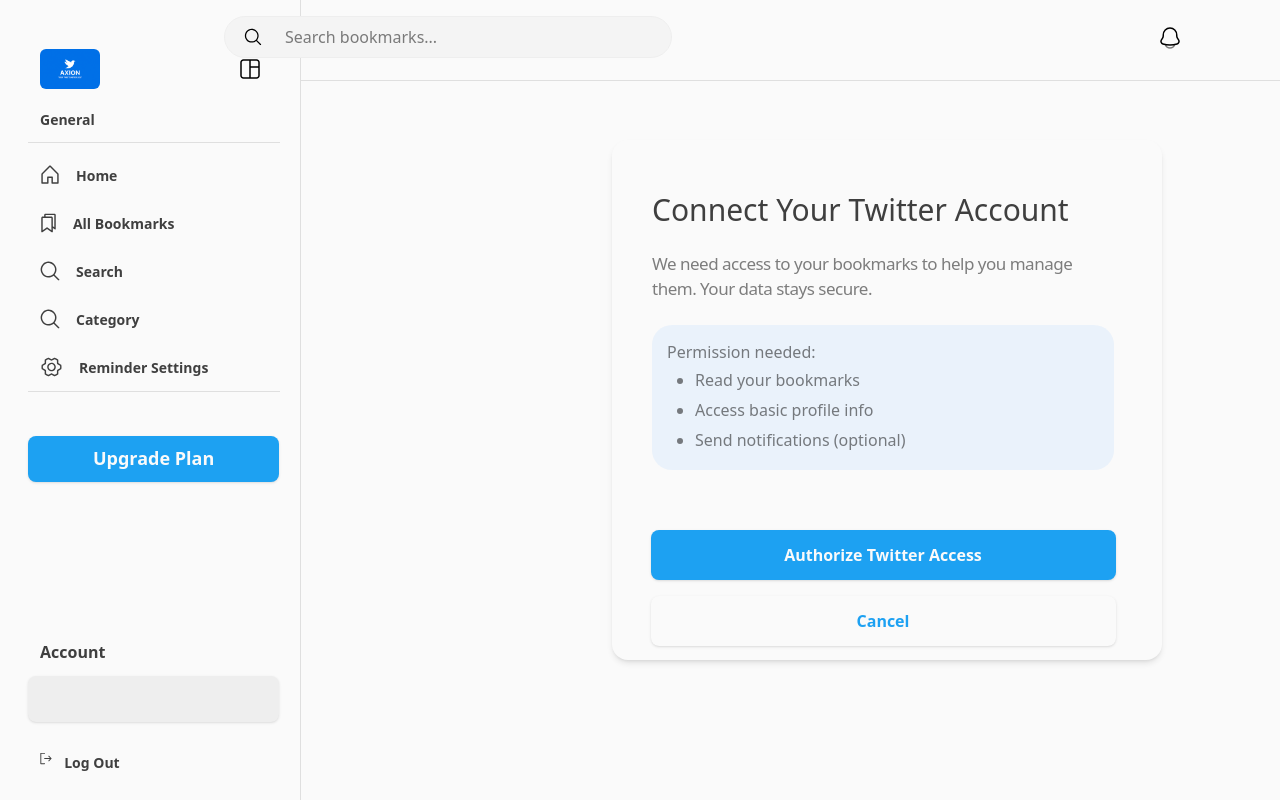
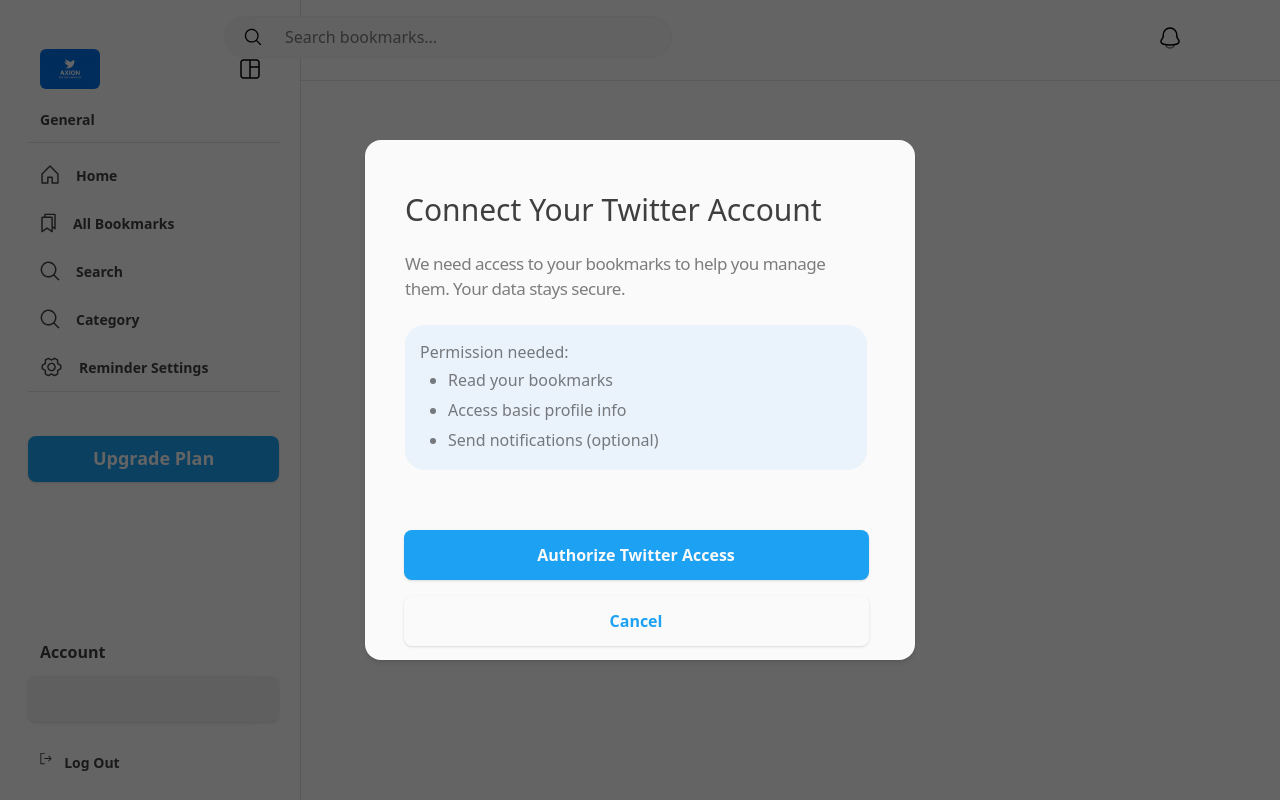
Before and after one commit to Joshua65676/Axion, a React (Vite) app in the folder Axion-React/: page / in a window 1280 px wide. Both pictures are taken after a click on the button "Connect Account". Built offline with nearby package versions, Linux system fonts and the light colour scheme.

Commit message:
first commit

```diff
--- a/Axion-React/src/components/ConnectAcc/ConnectAcc.tsx
+++ b/Axion-React/src/components/ConnectAcc/ConnectAcc.tsx
@@ -9,7 +9,6 @@
   const handleCancel = () => {
     setShowAuth(false);
   };
-
 
   return (
     <section className="container max-w-6xl mx-auto w-full">
@@ -39,14 +38,13 @@
             </div>
           </div>
         )}
-
-        {/* Authorize Page */}
-        {showAuth && (
-          <main className="-ml-7">
-            <TwitterAuth onCancel={handleCancel} />
-          </main>
-        )}
       </main>
+      {/* Authorize Page */}
+      {showAuth && (
+        <main className="">
+          <TwitterAuth onCancel={handleCancel} />
+        </main>
+      )}
     </section>
   );
 };
--- a/Axion-React/src/components/ConnectAcc/TwitterAuth.tsx
+++ b/Axion-React/src/components/ConnectAcc/TwitterAuth.tsx
@@ -10,7 +10,7 @@
 
 const TwitterAuth: React.FC<TwitterAuthProps> = ({ onCancel }) => {
   return (
-    <section className="container max-w-6xl mx-auto w-full">
+    <section className="bg-[rgba(0,0,0,0.6)] bg-opacity- absolute top-0 left-0 h-[100vh] w-[100vw] z-50 items-center justify-center flex flex-col">
       <main className="flex flex-col gap-15 items-center justify-between w-[550px] h-[520px] bg-White py-13 pl-10 p-12 rounded-2xl shadow-md">
         {/* Header */}
         <div className="text-start flex flex-col gap-6">
```
